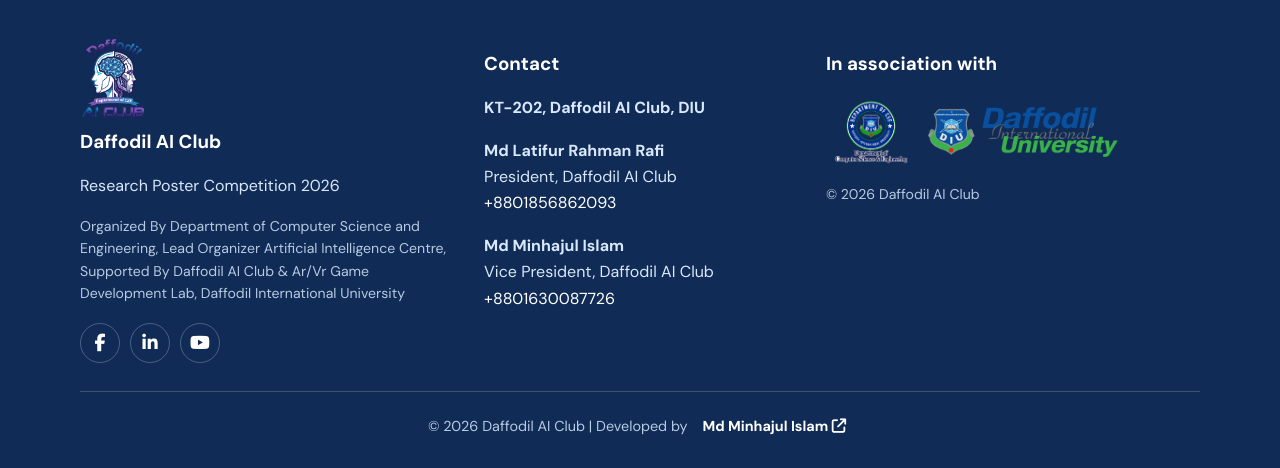
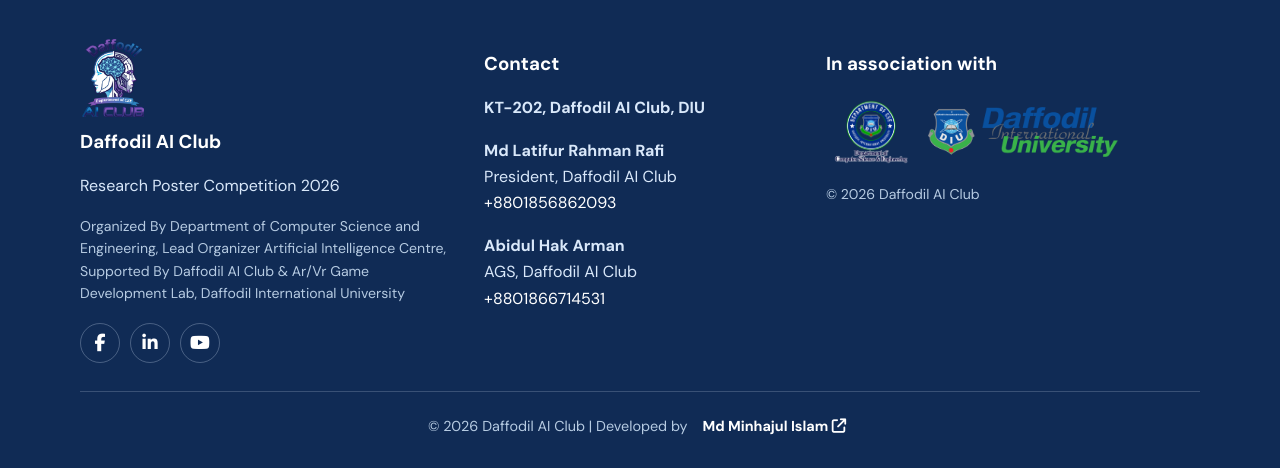
Before and after one commit to hello-minhaj/daffodil-ai-club-poster-competition, a Django app: page / in a window 1280 px wide. Shown: the part 3148-3616 px from the top of the page. Run offline with Django 5.2, Linux system fonts and the light colour scheme.

Commit message:
update footer

```diff
--- a/templates/base.html
+++ b/templates/base.html
@@ -38,7 +38,7 @@
         <a class="social-icon" href="https://www.youtube.com/@DaffodilAIClub" target="_blank" rel="noopener noreferrer" aria-label="Daffodil AI Club on YouTube" title="YouTube"><i class="fa-brands fa-youtube"></i></a>
       </div>
     </div>
-    <div class="footer-contact"><h3>Contact</h3><p><strong>KT-202, Daffodil AI Club, DIU</strong></p><p><strong>Md Latifur Rahman Rafi</strong><br>President, Daffodil AI Club<br><a href="tel:+8801856862093">+8801856862093</a></p><p><strong>Md Minhajul Islam</strong><br>Vice President, Daffodil AI Club<br><a href="tel:+8801630087726">+8801630087726</a></p></div>
+    <div class="footer-contact"><h3>Contact</h3><p><strong>KT-202, Daffodil AI Club, DIU</strong></p><p><strong>Md Latifur Rahman Rafi</strong><br>President, Daffodil AI Club<br><a href="tel:+8801856862093">+8801856862093</a></p><p><strong>Abidul Hak Arman</strong><br>AGS, Daffodil AI Club<br><a href="tel:+8801866714531">+8801866714531</a></p></div>
     <div class="footer-affiliation"><h3>In association with</h3><div class="affiliation-logos"><img src="{% static 'img/cse-logo.png' %}" alt="Department of CSE, DIU"><img src="{% static 'img/diu-logo.png' %}" alt="Daffodil International University"></div><p class="small">© {% now "Y" %} Daffodil AI Club</p></div>
   </div>
   <div class="wrap developer-credit"><span>© 2026 Daffodil AI Club | Developed by</span> <a href="https://www.linkedin.com/in/hellominhaj/" target="_blank" rel="noopener noreferrer" class="developer-link">Md Minhajul Islam <i class="fa-solid fa-arrow-up-right-from-square"></i></a></div>
```
